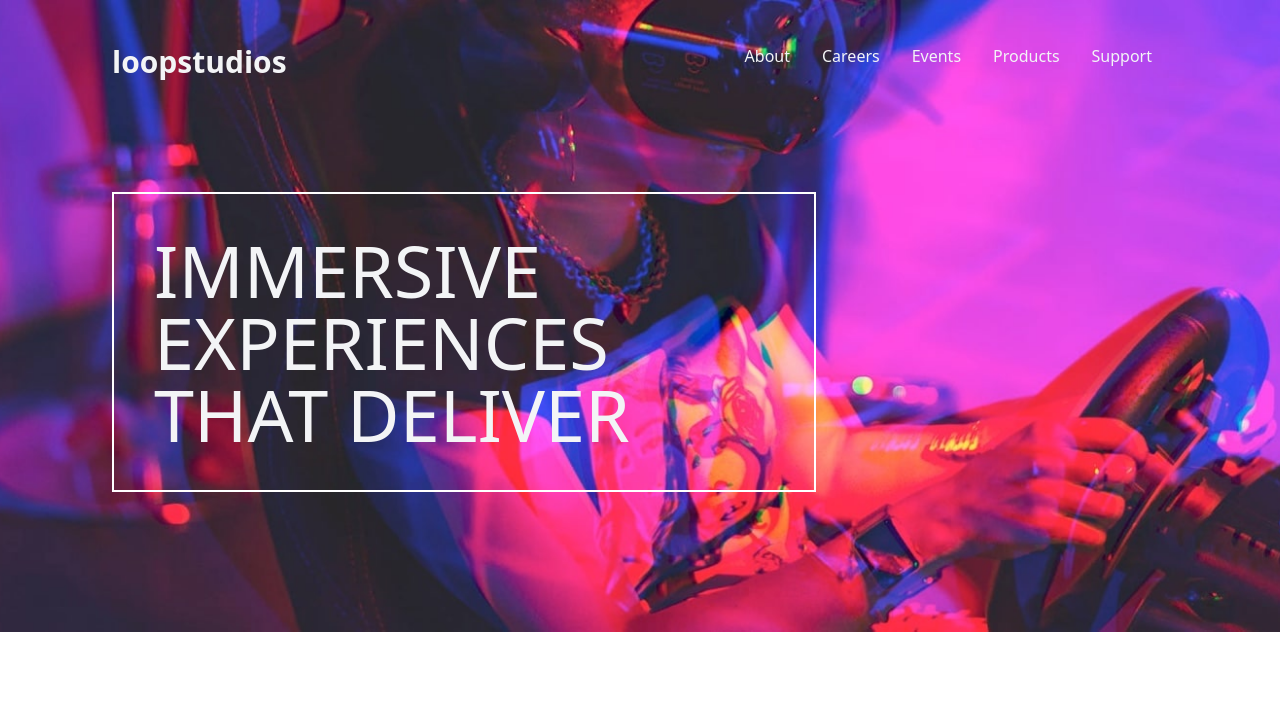
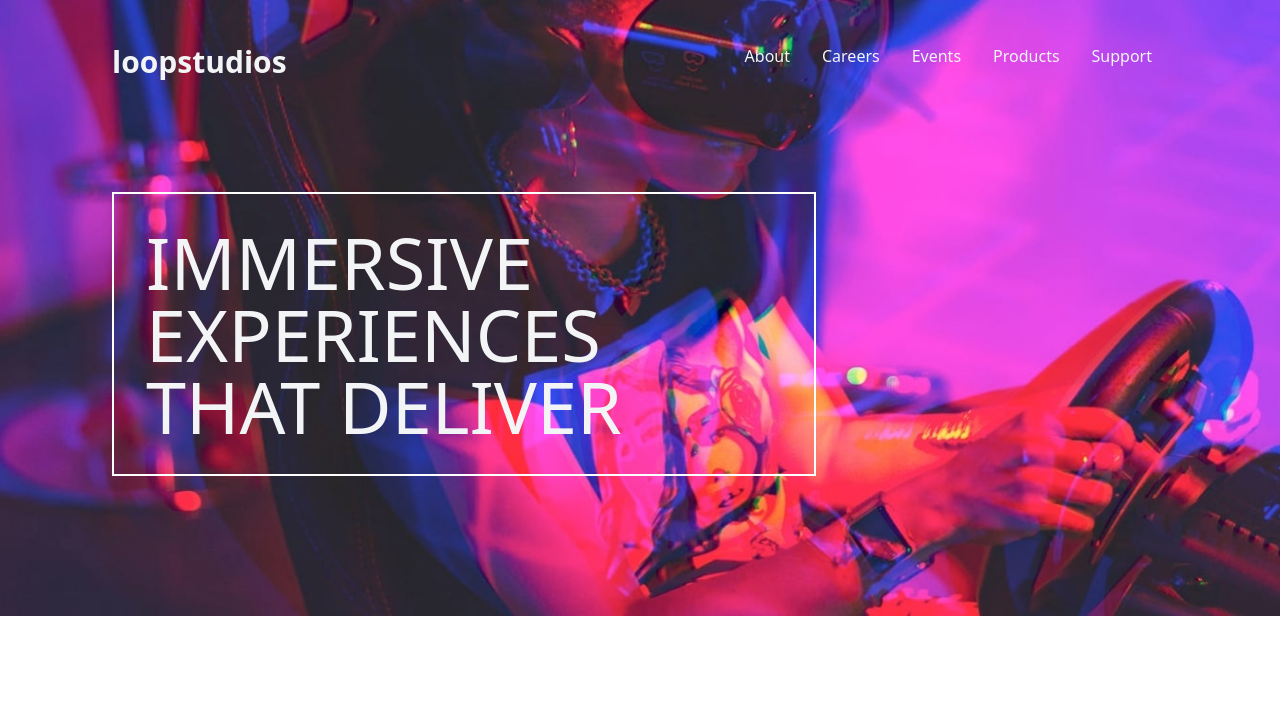
Before and after one commit to Professor1345/loop-studios, a website: page public/index.html in a window 1280 px wide. Shown: the top 725 px of the page. Drawn offline with Linux system fonts and the light colour scheme.

Commit message:
adjust head2

```diff
--- a/src/styles.css
+++ b/src/styles.css
@@ -66,9 +66,9 @@
 
   .firstbox-word {
     @apply border-white border-2 border-solid;
-    @apply text-3xl sm:text-4xl md:text-6xl lg:text-7xl inline-block uppercase;
+    @apply text-4xl sm:text-5xl md:text-6xl lg:text-7xl inline-block uppercase;
     @apply w-[100%] md:w-[70%] lg:w-2/3;
-    @apply p-8 md:p-10 lg:m-0;
+    @apply p-6 md:p-6 lg:p-8 lg:m-0;
     @apply my-24 md:my-20 lg:my-20 xl:my-24 2xl:my-32;
     @apply mt-40 md:mt-36 lg:mt-28;
   }
```
Also changed, not shown: public/styles.css.
